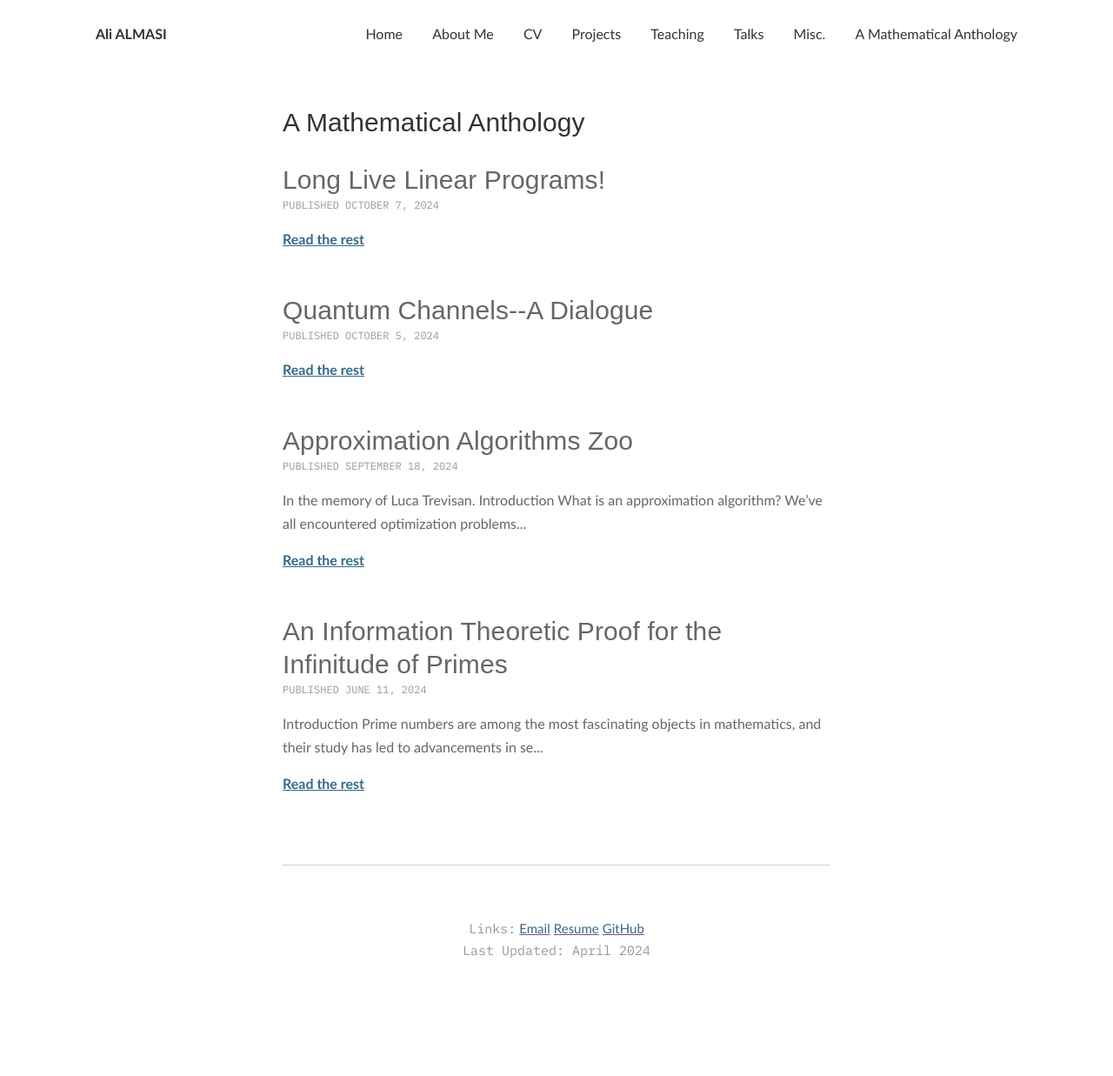
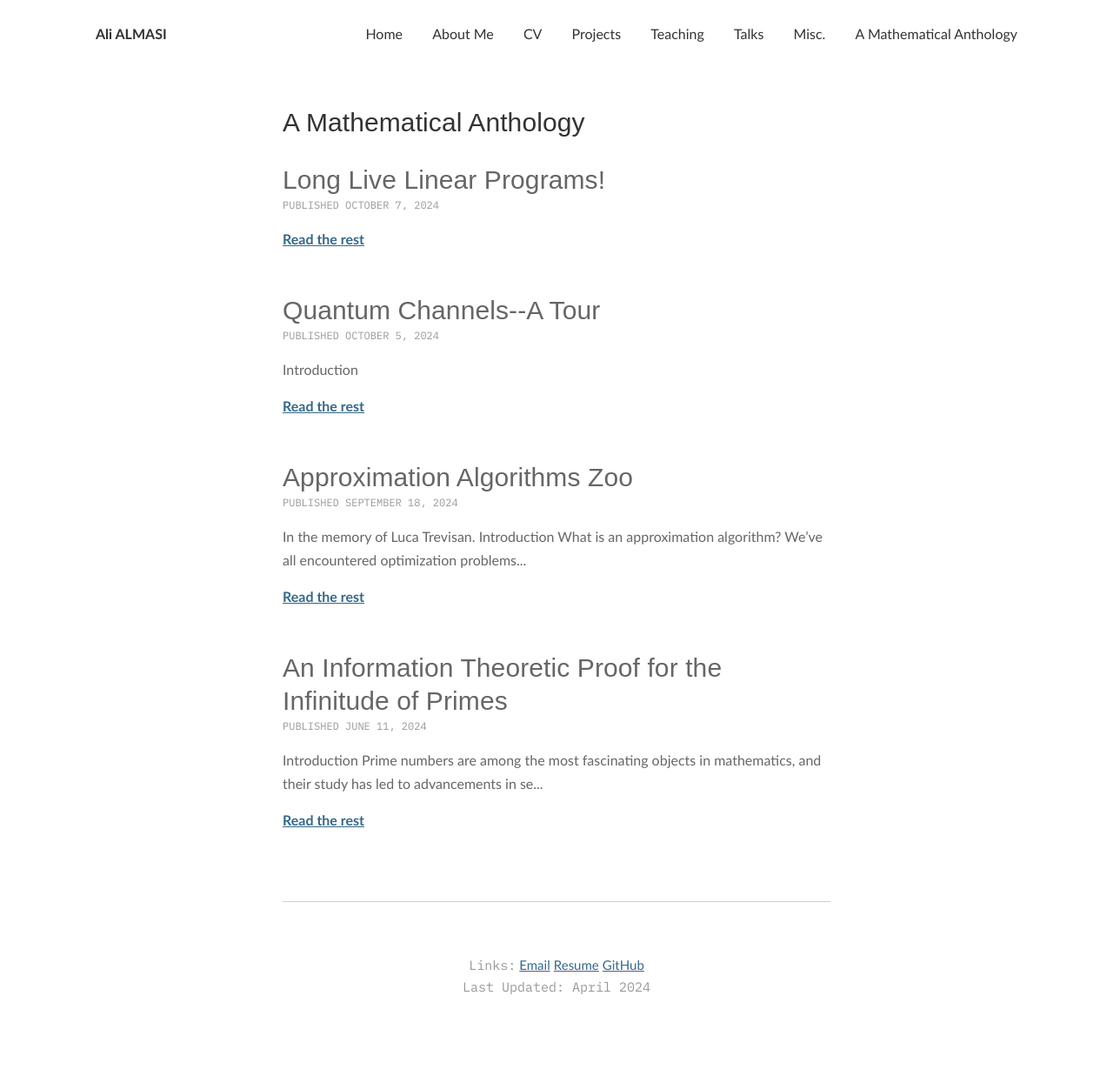
Before and after one commit to ali-almasi/ali-almasi.github.io, a Jekyll site: the page built from _pages/7_mathematical-anthology.md, in a window 1280 px wide. Shown: the whole page at 87% size. Built offline with Jekyll 4.4.1, drawn with Linux system fonts in a browser that asks for light colours; before the commit the page ends 1195 px from its top, so only the background shows below that.

Commit message:
Update 2024-10-05-qchannelsdialogue.md

```diff
--- a/_posts/2024-10-05-qchannelsdialogue.md
+++ b/_posts/2024-10-05-qchannelsdialogue.md
@@ -1,6 +1,7 @@
 ---
 layout: post
-title:  Quantum Channels--A Dialogue
+title:  Quantum Channels--A Tour
 date:   2024-10-05 11:00:00
 usemathjax: true
 ---
+# Introduction
```
